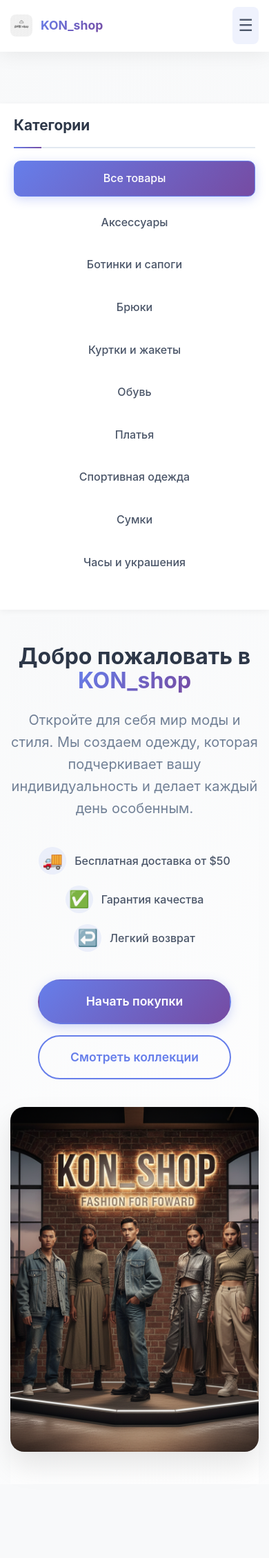
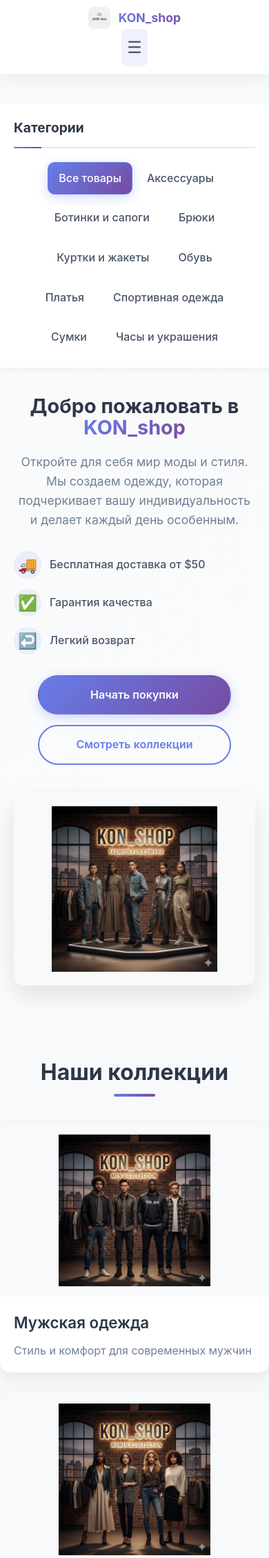
Before and after one commit to maxim901-naz/KON_shop, a Django app: page / in a window 390 px wide. Shown: the top 2259 px of the page at 69% size. Run offline with Django 5.2, Linux system fonts and the light colour scheme; data comes from the database, SQL or seed files in the repository.

Commit message:
User upd

```diff
--- a/shop/static/css/styleshome.css
+++ b/shop/static/css/styleshome.css
@@ -12,36 +12,42 @@
     color: #333;
     background: linear-gradient(135deg, #f8f9fa 0%, #ffffff 100%);
     min-height: 100vh;
+    display: flex;
+    flex-direction: column;
 }
 
-.container {
+/* Основная обертка */
+.main-wrapper {
     display: flex;
+    flex: 1;
+    margin-top: 80px;
     min-height: calc(100vh - 80px);
-    margin-top: 80px;
 }
 
-/* Боковая панель - ИСПРАВЛЕНА */
+/* Боковая панель */
 .sidebar {
     width: 280px;
     background: white;
     box-shadow: 5px 0 20px rgba(0, 0, 0, 0.05);
-    padding: 30px 0;
+    padding: 25px 0;
+    height: calc(100vh - 80px);
     position: fixed;
-    height: calc(100vh - 80px);
+    top: 80px;
+    left: 0;
     overflow-y: auto;
-    z-index: 100;
+    z-index: 99;
 }
 
 .categories {
-    padding: 0 25px;
+    padding: 0 20px;
 }
 
 .categories h3 {
-    font-size: 1.3rem;
+    font-size: 1.2rem;
     font-weight: 700;
     color: #2d3748;
     margin-bottom: 20px;
-    padding-bottom: 15px;
+    padding-bottom: 12px;
     border-bottom: 2px solid #e2e8f0;
     position: relative;
 }
@@ -58,8 +64,6 @@
 
 .categories ul {
     list-style: none;
-    max-height: none;
-    overflow: visible;
 }
 
 .categories li {
@@ -115,11 +119,22 @@
 }
 
 /* Основной контент */
-.cont {
+.main-content {
     flex: 1;
     margin-left: 280px;
-    max-width: calc(100% - 280px);
+    min-height: calc(100vh - 80px);
+    display: flex;
+    flex-direction: column;
+}
+
+.cont {
+    max-width: 1200px;
+    margin: 0 auto;
     padding: 0 20px;
+    width: 100%;
+    flex: 1;
+    display: flex;
+    flex-direction: column;
 }
 
 /* Секция героя */
@@ -128,9 +143,8 @@
     grid-template-columns: 1fr 1fr;
     gap: 60px;
     align-items: center;
-    min-height: 80vh;
-    padding: 80px 0;
-    background: linear-gradient(135deg, #f8f9fa 0%, #ffffff 100%);
+    padding: 60px 0;
+    flex: 1;
 }
 
 .hero-content {
@@ -138,10 +152,10 @@
 }
 
 .hero-title {
-    font-size: 3.5rem;
+    font-size: 3rem;
     font-weight: 700;
     line-height: 1.1;
-    margin-bottom: 24px;
+    margin-bottom: 20px;
     color: #2d3748;
 }
 
@@ -153,9 +167,9 @@
 }
 
 .hero-subtitle {
-    font-size: 1.25rem;
+    font-size: 1.1rem;
     color: #718096;
-    margin-bottom: 40px;
+    margin-bottom: 30px;
     line-height: 1.6;
 }
 
@@ -163,8 +177,8 @@
 .hero-features {
     display: flex;
     flex-direction: column;
-    gap: 16px;
-    margin-bottom: 40px;
+    gap: 15px;
+    margin-bottom: 30px;
 }
 
 .feature {
@@ -176,7 +190,7 @@
 }
 
 .feature-icon {
-    font-size: 1.5rem;
+    font-size: 1.4rem;
     width: 40px;
     height: 40px;
     display: flex;
@@ -198,7 +212,7 @@
 /* Кнопки */
 .hero-actions {
     display: flex;
-    gap: 16px;
+    gap: 15px;
     flex-wrap: wrap;
 }
 
@@ -206,19 +220,19 @@
     display: inline-flex;
     align-items: center;
     justify-content: center;
-    padding: 12px 32px;
+    padding: 12px 28px;
     border-radius: 50px;
     text-decoration: none;
     font-weight: 600;
-    font-size: 1rem;
+    font-size: 0.95rem;
     transition: all 0.3s ease;
     border: 2px solid transparent;
     cursor: pointer;
 }
 
 .btn-large {
-    padding: 16px 40px;
-    font-size: 1.1rem;
+    padding: 14px 35px;
+    font-size: 1rem;
 }
 
 .btn-primary {
@@ -248,24 +262,30 @@
 /* Изображение героя */
 .hero-image {
     position: relative;
+    display: flex;
+    align-items: center;
+    justify-content: center;
 }
 
 .hero-image img {
     width: 100%;
-    height: 500px;
-    object-fit: cover;
-    border-radius: 20px;
-    box-shadow: 0 20px 40px rgba(0, 0, 0, 0.1);
+    max-width: 100%;
+    height: 450px;
+    object-fit: contain;
+    border-radius: 15px;
+    box-shadow: 0 15px 35px rgba(0, 0, 0, 0.1);
     transition: transform 0.3s ease;
+    background: #f8f9fa;
+    padding: 20px;
 }
 
 .hero-image:hover img {
-    transform: scale(1.02);
+    transform: scale(1.03);
 }
 
 /* Секция коллекций */
 .collections-section {
-    padding: 100px 0;
+    padding: 80px 0;
     background: #f8f9fa;
     margin: 0 -20px;
     padding-left: 20px;
@@ -277,7 +297,7 @@
     font-size: 2.5rem;
     font-weight: 700;
     color: #2d3748;
-    margin-bottom: 60px;
+    margin-bottom: 50px;
     position: relative;
 }
 
@@ -296,34 +316,39 @@
 .collections-grid {
     display: grid;
     grid-template-columns: repeat(auto-fit, minmax(300px, 1fr));
-    gap: 40px;
+    gap: 30px;
 }
 
 .collection-card {
     background: white;
-    border-radius: 20px;
+    border-radius: 15px;
     overflow: hidden;
-    box-shadow: 0 10px 30px rgba(0, 0, 0, 0.1);
+    box-shadow: 0 8px 25px rgba(0, 0, 0, 0.08);
     transition: all 0.3s ease;
     position: relative;
 }
 
 .collection-card:hover {
-    transform: translateY(-10px);
-    box-shadow: 0 20px 40px rgba(0, 0, 0, 0.15);
+    transform: translateY(-8px);
+    box-shadow: 0 15px 35px rgba(0, 0, 0, 0.15);
 }
 
 .collection-image {
     position: relative;
     overflow: hidden;
     height: 250px;
+    background: #f8f9fa;
+    display: flex;
+    align-items: center;
+    justify-content: center;
 }
 
 .collection-image img {
     width: 100%;
     height: 100%;
-    object-fit: cover;
+    object-fit: contain;
     transition: transform 0.3s ease;
+    padding: 15px;
 }
 
 .collection-card:hover .collection-image img {
@@ -331,15 +356,15 @@
 }
 
 .collection-card h3 {
-    font-size: 1.5rem;
+    font-size: 1.4rem;
     font-weight: 600;
     color: #2d3748;
-    margin: 24px 24px 12px;
+    margin: 20px 20px 10px;
 }
 
 .collection-card p {
     color: #718096;
-    margin: 0 24px 24px;
+    margin: 0 20px 20px;
     line-height: 1.5;
 }
 
@@ -361,32 +386,23 @@
     animation: fadeInUp 0.6s ease-out;
 }
 
-.collection-card:nth-child(2) {
-    animation-delay: 0.2s;
-}
-
-.collection-card:nth-child(3) {
-    animation-delay: 0.4s;
-}
-
-/* Адаптивность - ИСПРАВЛЕНА */
+/* Адаптивность */
 @media (max-width: 1024px) {
     .sidebar {
         width: 250px;
     }
 
-    .cont {
+    .main-content {
         margin-left: 250px;
-        max-width: calc(100% - 250px);
     }
 
     .hero-title {
-        font-size: 3rem;
+        font-size: 2.5rem;
     }
 }
 
 @media (max-width: 768px) {
-    .container {
+    .main-wrapper {
         flex-direction: column;
     }
 
@@ -399,37 +415,24 @@
         padding: 20px 0;
     }
 
-    .cont {
+    .main-content {
         margin-left: 0;
-        max-width: 100%;
-        padding: 0 15px;
-    }
-
-    .categories {
-        padding: 0 20px;
     }
 
     .categories ul {
         display: flex;
         flex-wrap: wrap;
         gap: 10px;
+        justify-content: center;
     }
 
     .categories li {
         margin-bottom: 0;
-        flex: 1;
-        min-width: 120px;
     }
 
     .categories a {
         text-align: center;
-        padding: 10px 12px;
-        font-size: 0.9rem;
-    }
-
-    .categories a:hover,
-    .categories a.active {
-        transform: translateY(-2px);
+        padding: 10px 15px;
     }
 
     .hero-section {
@@ -440,20 +443,19 @@
     }
 
     .hero-title {
-        font-size: 2.5rem;
+        font-size: 2.2rem;
     }
 
     .hero-actions {
         justify-content: center;
     }
 
-    .hero-features {
-        align-items: center;
+    .hero-image img {
+        height: 350px;
     }
 
-    .collections-grid {
-        grid-template-columns: 1fr;
-        gap: 30px;
+    .collections-section {
+        padding: 60px 0;
     }
 
     .section-title {
@@ -463,96 +465,38 @@
 
 @media (max-width: 480px) {
     .hero-title {
-        font-size: 2rem;
+        font-size: 1.8rem;
     }
 
     .hero-actions {
         flex-direction: column;
+        align-items: center;
     }
 
     .btn-large {
         width: 100%;
         max-width: 280px;
-        margin: 0 auto;
     }
 
-    .categories ul {
-        flex-direction: column;
+    .hero-image img {
+        height: 280px;
     }
 
-    .categories li {
-        min-width: auto;
-    }
-
-    .categories a {
-        padding: 12px 16px;
-        font-size: 1rem;
-    }
-
-    .collection-card h3 {
-        font-size: 1.3rem;
-        margin: 20px 20px 8px;
-    }
-
-    .collection-card p {
-        margin: 0 20px 20px;
+    .collections-grid {
+        grid-template-columns: 1fr;
     }
 }
 
-/* Кастомный скроллбар для сайдбара */
+/* Кастомный скроллбар */
 .sidebar::-webkit-scrollbar {
     width: 6px;
 }
 
 .sidebar::-webkit-scrollbar-track {
     background: #f1f1f1;
-    border-radius: 3px;
 }
 
 .sidebar::-webkit-scrollbar-thumb {
     background: linear-gradient(135deg, #667eea 0%, #764ba2 100%);
     border-radius: 3px;
 }
-
-.sidebar::-webkit-scrollbar-thumb:hover {
-    background: linear-gradient(135deg, #5a6fd8 0%, #6a4190 100%);
-}
-
-/* Плавный скролл */
-html {
-    scroll-behavior: smooth;
-}
-
-/* Эффект загрузки */
-.hero-image img,
-.collection-image img {
-    background: linear-gradient(90deg, #f0f0f0 25%, #e0e0e0 50%, #f0f0f0 75%);
-    background-size: 200% 100%;
-    animation: loading 1.5s infinite;
-}
-
-@keyframes loading {
-    0% {
-        background-position: 200% 0;
-    }
-    100% {
-        background-position: -200% 0;
-    }
-}
-
-.hero-image img[src],
-.collection-image img[src] {
-    animation: none;
-    background: none;
-}
-
-/* БЫСТРОЕ ИСПРАВЛЕНИЕ ВЫСОТЫ */
-.sidebar {
-    height: calc(100vh - 110px) !important;
-    top: 70px !important;
-    padding: 15px 0 !important;
-}
-
-.cont {
-    padding-top: 10px !important;
-}
--- a/shop/templates/home.html
+++ b/shop/templates/home.html
@@ -1,31 +1,3 @@
-{% comment %} <!DOCTYPE html>
-<html lang="en">
-<head>
-    <meta charset="UTF-8">
-    <meta name="viewport" content="width=device-width, initial-scale=1.0">
-    <title>Главная страница</title>
-    {% load static %}
-    <link rel="icon" type="image/x-icon" href="{% static 'images/favicon.ico' %}">
-    <link rel="stylesheet" href="{% static 'css/styles.css' %}">
-</head>
-<body>
-    {% include "header.html" %}
-    <div class = 'cont'>
-    <main>
-        <h1> Добро пожаловать на сайт нашего магазина KON_shop </h1>
-        <p> В нашем магазине вы сможете найти любую одежду которая вам понравилась </p>
-
-    </main>
-</div>
-<script>
-    function toggleMenu() {
-        document.querySelector(".nav").classList.toggle("show");
-    }
-
-</script>
-
-</body>
-</html> {% endcomment %}
 {% load static %}
 <!DOCTYPE html>
 <html lang="ru">
@@ -33,16 +5,14 @@
     <meta charset="UTF-8">
     <meta name="viewport" content="width=device-width, initial-scale=1.0">
     <title>KON_shop - Магазин стильной одежды</title>
-
     <link rel="icon" type="image/x-icon" href="{% static 'images/favicon.ico' %}">
     <link rel="stylesheet" href="{% static 'css/styleshome.css' %}">
     <link rel="stylesheet" href="{% static 'css/stylesfooter.css' %}">
 </head>
 <body>
-
     {% include "header.html" %}
 
-    <div class="container">
+    <div class="main-wrapper">
         <!-- Боковая панель с категориями -->
         <aside class="sidebar">
             <div class="categories">
@@ -66,8 +36,10 @@
             </div>
         </aside>
 
+        <!-- Основной контент -->
+        <main class="main-content">
             <div class="cont">
-        <main class="hero-section">
+                <section class="hero-section">
                     <div class="hero-content">
                         <h1 class="hero-title">Добро пожаловать в <span class="brand">KON_shop</span></h1>
                         <p class="hero-subtitle">Откройте для себя мир моды и стиля. Мы создаем одежду, которая подчеркивает вашу индивидуальность и делает каждый день особенным.</p>
@@ -100,7 +72,7 @@
                     <div class="hero-image">
                         <img src="{% static 'images/moda.png' %}" alt="Модная одежда" loading="lazy">
                     </div>
-        </main>
+                </section>
 
                 <section id="collections" class="collections-section">
                     <h2 class="section-title">Наши коллекции</h2>
@@ -129,12 +101,15 @@
                     </div>
                 </section>
             </div>
+        </main>
+    </div>
+
+    {% include "footer.html" %}
 
     <script>
         function toggleMenu() {
             document.querySelector(".nav").classList.toggle("show");
         }
     </script>
-    {% include "footer.html" %}
 </body>
 </html>
```
Lines whose indentation alone changed are shown as unchanged.
